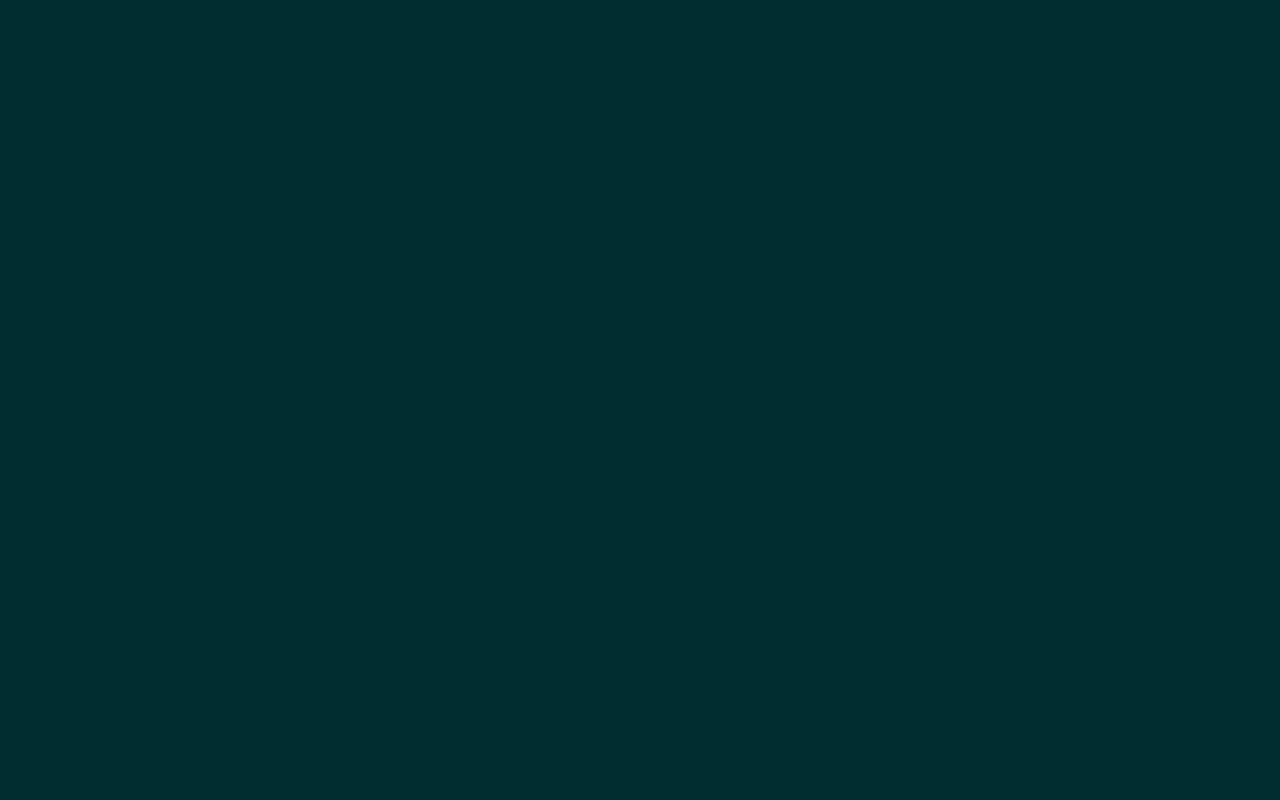
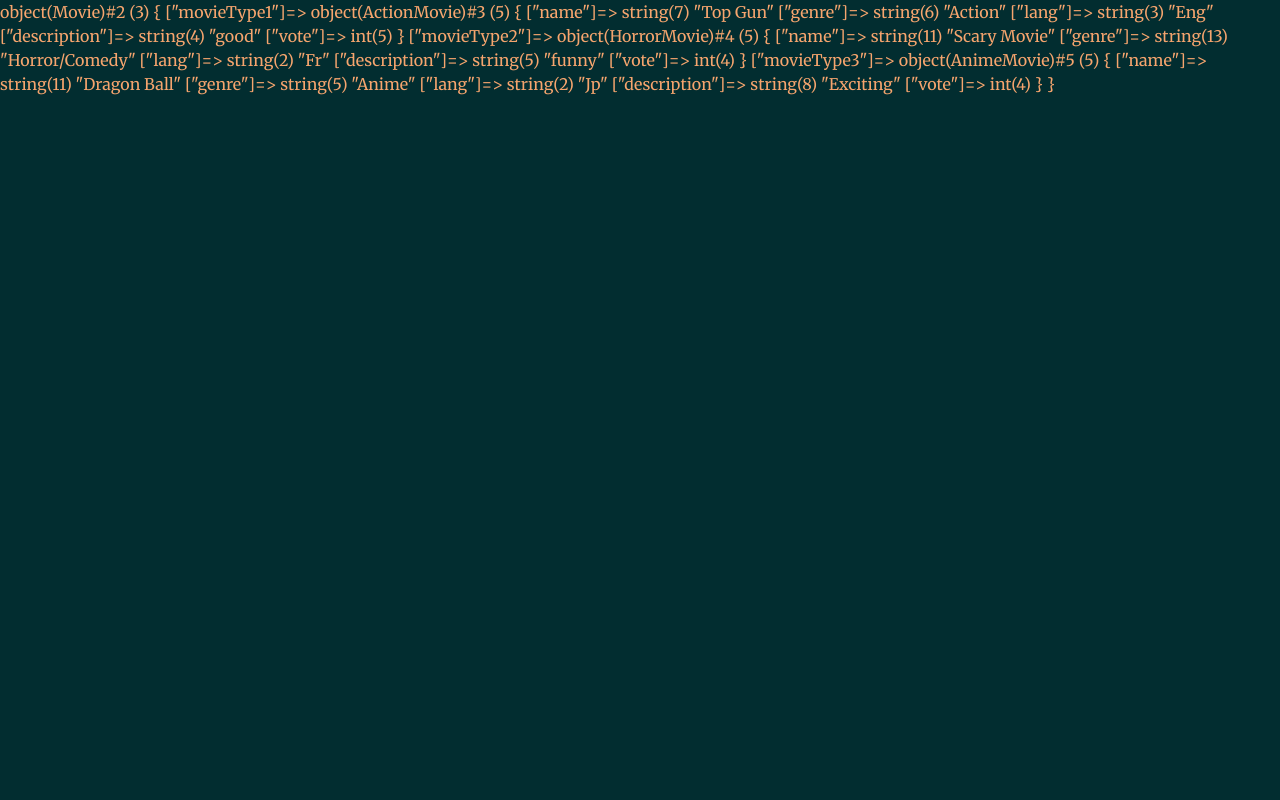
Before and after one commit to broyettore/php-oop-1, a PHP site: page / in a window 1280 px wide. Before the commit the page is empty. Run offline with PHP 8.4, Linux system fonts and the light colour scheme.

Commit message:
Movie class created with bonus 1 done

```diff
--- a/index.php
+++ b/index.php
@@ -8,6 +8,93 @@
 
 Devono essere istanziati almeno due oggetti ‘Movie’ e stampati a schermo i valori delle relative proprietà */
 
+class ActionMovie {
+    public $name;
+    public $genre;
+    public $lang;
+    public $description;
+    public $vote;
+
+    public function __construct(string $_name, string $_genre, string $_lang, string $_description, int $_vote)
+    {
+        $this->name = $_name;
+        $this->genre = $_genre;
+        $this->lang = $_lang;
+        $this->description = $_description;
+        $this->vote = $_vote;
+    }
+};
+
+class HorrorMovie {
+    public $name;
+    public $genre;
+    public $lang;
+    public $description;
+    public $vote;
+
+    public function __construct(string $_name, string $_genre, string $_lang, string $_description, int $_vote)
+    {
+        $this->name = $_name;
+        $this->genre = $_genre;
+        $this->lang = $_lang;
+        $this->description = $_description;
+        $this->vote = $_vote;
+    }
+};
+
+class AnimeMovie {
+    public $name;
+    public $genre;
+    public $lang;
+    public $description;
+    public $vote;
+
+    public function __construct(string $_name, string $_genre, string $_lang, string $_description, int $_vote)
+    {
+        $this->name = $_name;
+        $this->genre = $_genre;
+        $this->lang = $_lang;
+        $this->description = $_description;
+        $this->vote = $_vote;
+    }
+};
+
+class Movie {
+    public $movieType1;
+    public $movieType2;
+    public $movieType3;
+
+    public function __construct(ActionMovie $_movieType1, HorrorMovie $_movieType2, AnimeMovie $_movieType3,)
+    {
+        $this->movieType1 = $_movieType1;
+        $this->movieType2 = $_movieType2;
+        $this->movieType3 = $_movieType3;
+    }
+
+    public function getBestMovie() {
+        $movieList = [
+            $this->movieType1,
+            $this->movieType2,
+            $this->movieType3,
+        ];
+
+        foreach($movieList as $movie) {
+            if ($movie->vote > 4) {
+                return $movie->name . " is the best rated out of the movies selected";
+            }
+        }
+    }
+};
+
+$movieFile = new Movie(
+    new ActionMovie("Top Gun", "Action", "Eng", "good", 5),
+    new HorrorMovie("Scary Movie", "Horror/Comedy", "Fr", "funny", 4),
+    new AnimeMovie("Dragon Ball", "Anime", "Jp", "Exciting", 4)
+);
+
+$bestMovie = $movieFile->getBestMovie();
+
+var_dump($movieFile);
 
 
 ?>
```
